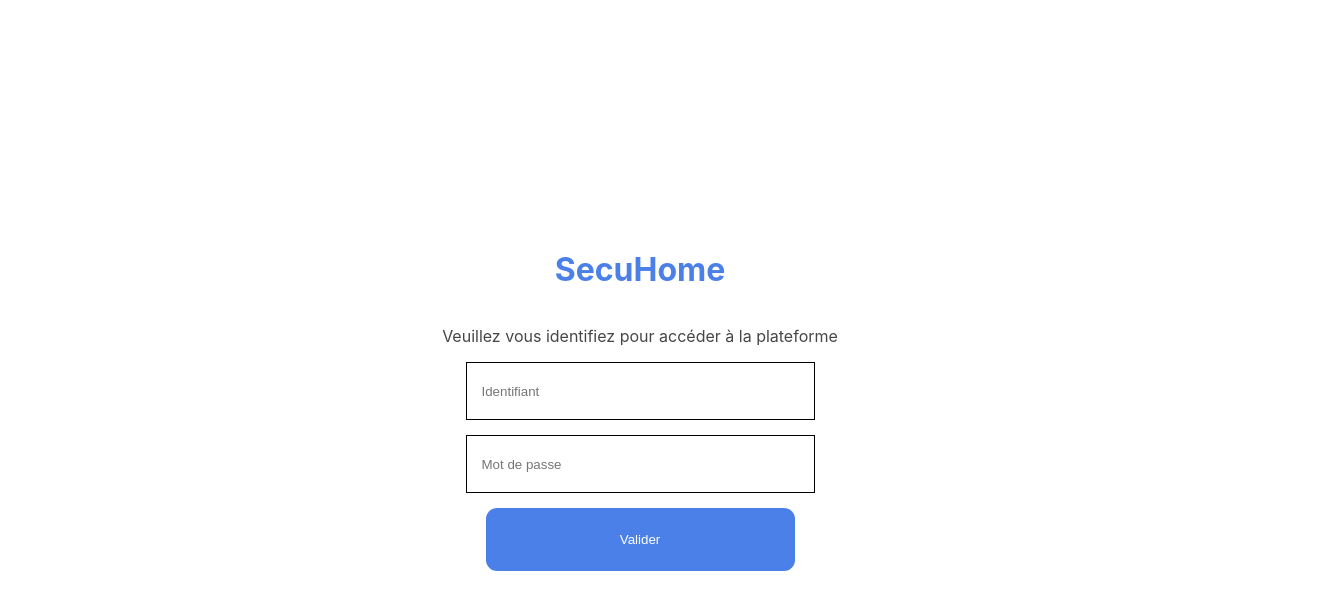
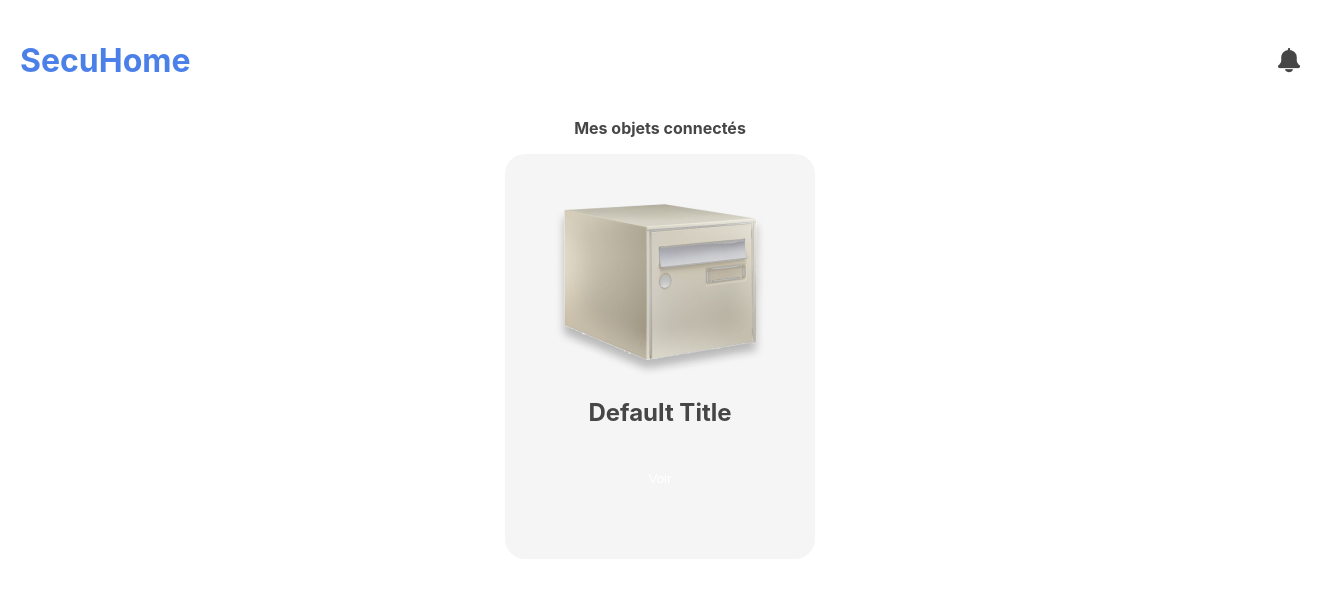
Before and after one commit to lucrampro/Projet_hetic_juillet_2021_groupe_5, a React (Create React App) app: page / in a window 1280 px wide. Shown: the top 610 px of the page, 1320 px wide, since content can reach past the window. Built offline with nearby package versions, Linux system fonts and the light colour scheme.

Commit message:
Feat(Home): add page

```diff
--- a/src/App.js
+++ b/src/App.js
@@ -1,11 +1,11 @@
-import { Login } from './components'
-import './assets/styles/colors.scss'
+import { Login, Home } from './components'
+import './App.scss'
 function App() {
   return (
     <div className="App">
 
-      <Login />
-
+      {/* <Login /> */}
+      <Home/>
     </div>
   );
 }
--- a/src/App.scss
+++ b/src/App.scss
@@ -1,5 +1,11 @@
 @import './assets/styles/colors.scss';
+@import './assets/styles/general.scss';
 
 .App {
   color: $grey;
+
+  h1 {
+    font: $t-xl;
+    color: $blue;
+  }
 }
--- a/src/assets/styles/general.scss
+++ b/src/assets/styles/general.scss
@@ -1,6 +1,11 @@
-$t-xl: 30px, bold;
-$t-lg: 18px, bold;
+$t-xl: 30px;
+$t-lg: 18px;
 $t-lg-regular: 18px;
 $t-ml-light: 14px;
 $t-ml-semibold: 14px;
 $t-md: 12px;
+
+html, body {
+  margin: 0px;
+  padding: 0px;
+}
--- /dev/null
+++ b/src/assets/styles/home.scss
@@ -0,0 +1,23 @@
+@import './general.scss';
+
+.home {
+  // height: 100vh;
+  width: 100%;
+  padding: 20px;
+  display: flex;
+  align-items: center;
+  flex-direction: column;
+
+  header {
+    display: flex;
+    align-items: center;
+    justify-content: space-between;
+    width: 100%;
+  }
+
+  >p {
+    font: $t-lg;
+    text-align: center;
+    font-weight: bold;
+  }
+}
--- a/src/assets/styles/login.scss
+++ b/src/assets/styles/login.scss
@@ -9,11 +9,6 @@
   justify-content: center;
   flex-direction: column;
 
-  h1 {
-    font: $t-xl;
-    color: $blue;
-  }
-
   p {
     font: $t-lg;
     text-align: center;
--- a/src/components/index.js
+++ b/src/components/index.js
@@ -1,4 +1,7 @@
+// COMPONENTS
 export { default as ButtonComponent } from './ButtonComponent'
 export { default as InputComponent} from './InputComponent'
 export { default as PeripheriqueCard} from './PeripheriqueCard'
+// PAGES
 export { default as Login } from '../pages/Login'
+export { default as Home } from '../pages/Home'
--- /dev/null
+++ b/src/pages/Home.jsx
@@ -0,0 +1,21 @@
+import React from 'react';
+// ASSETS
+import '../assets/styles/home.scss';
+import notif_icon from '../assets/imgs/notification_icon.png';
+// COMPONENTS
+import {PeripheriqueCard} from '../components'
+
+const Home = () => {
+  return (
+    <div className="home">
+      <header>
+        <h1>SecuHome</h1>
+        <img src={notif_icon} alt="" srcSet=""/>
+      </header>
+      <p>Mes objets connectés</p>
+      <PeripheriqueCard />
+    </div>
+  );
+}
+
+export default Home;
```
Also changed, not shown: src/assets/imgs/notification_icon.png (added).
